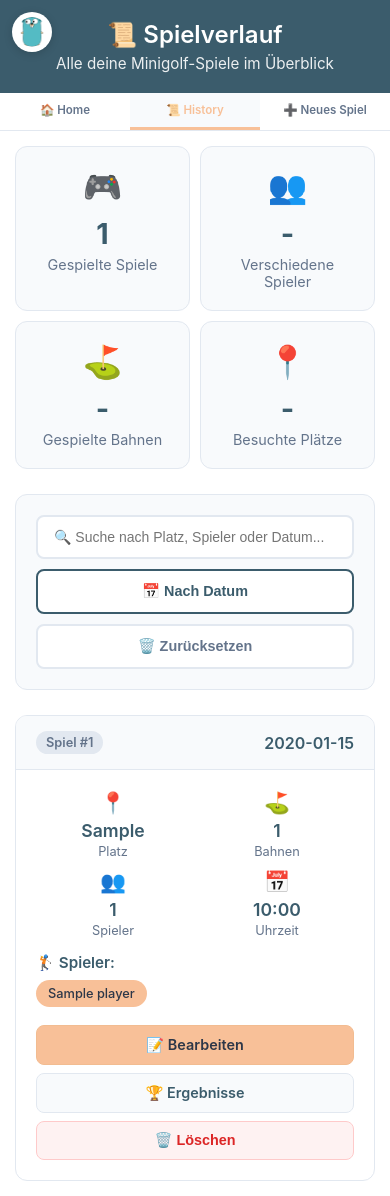
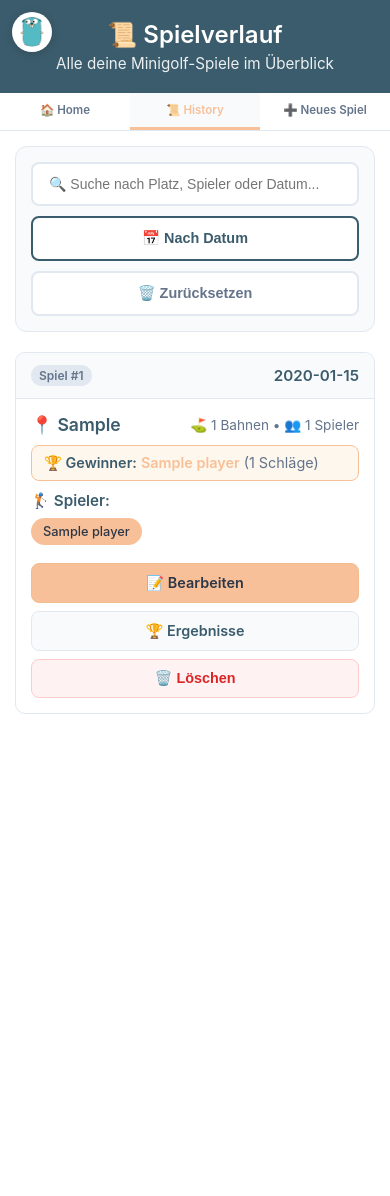
Before and after one commit to michaelbuzek/gopher-app-dev, a Flask app: page /history in a window 390 px wide. After the commit the page ends 714 px from the top, so only its background shows below. Run offline with Flask 3, Linux system fonts and the light colour scheme; tables that the repository leaves empty hold one stand-in row (values such as "Sample post").

Commit message:
Design anpassungen für iPhone

```diff
--- a/templates/history.html
+++ b/templates/history.html
@@ -125,54 +125,16 @@
         }
 
         .content {
-            padding: 25px 20px;
+            padding: 20px;
             background: #ffffff;
-        }
-
-        .stats-overview {
-            display: grid;
-            grid-template-columns: repeat(auto-fit, minmax(160px, 1fr));
-            gap: 15px;
-            margin-bottom: 25px;
-        }
-
-        .stat-card {
-            background: #f8fafc;
-            padding: 20px;
-            border-radius: 12px;
-            text-align: center;
-            border: 1px solid #e2e8f0;
-            transition: all 0.3s ease;
-        }
-
-        .stat-card:hover {
-            transform: translateY(-2px);
-            box-shadow: 0 4px 12px rgba(0, 0, 0, 0.08);
-        }
-
-        .stat-icon {
-            font-size: 2em;
-            margin-bottom: 10px;
-        }
-
-        .stat-number {
-            font-size: 1.8em;
-            font-weight: bold;
-            color: #3b5c6c;
-            margin-bottom: 5px;
-        }
-
-        .stat-label {
-            color: #64748b;
-            font-size: 0.9em;
         }
 
         .search-filter {
             background: #f8fafc;
-            padding: 20px;
+            padding: 15px;
             border-radius: 12px;
             border: 1px solid #e2e8f0;
-            margin-bottom: 25px;
+            margin-bottom: 20px;
         }
 
         .search-row {
@@ -238,22 +200,23 @@
 
         .game-card {
             background: white;
-            border-radius: 12px;
+            border-radius: 10px;
             border: 1px solid #e2e8f0;
             overflow: hidden;
             transition: all 0.3s ease;
+            margin-bottom: 3px;
         }
 
         .game-card:hover {
-            transform: translateY(-2px);
-            box-shadow: 0 8px 25px rgba(0, 0, 0, 0.08);
+            transform: translateY(-1px);
+            box-shadow: 0 4px 15px rgba(0, 0, 0, 0.06);
             border-color: #f8c098;
         }
 
         .game-header {
             background: #f8fafc;
             color: #3b5c6c;
-            padding: 15px 20px;
+            padding: 12px 15px;
             display: flex;
             justify-content: space-between;
             align-items: center;
@@ -263,20 +226,57 @@
         .game-id {
             background: #e2e8f0;
             color: #64748b;
-            padding: 4px 10px;
-            border-radius: 12px;
-            font-size: 0.8em;
+            padding: 3px 8px;
+            border-radius: 10px;
+            font-size: 0.75em;
             font-weight: 600;
         }
 
         .game-date {
-            font-size: 1em;
+            font-size: 0.95em;
             font-weight: 600;
             color: #3b5c6c;
         }
 
         .game-body {
-            padding: 20px;
+            padding: 15px;
+        }
+
+        .game-summary {
+            display: flex;
+            justify-content: space-between;
+            align-items: center;
+            margin-bottom: 10px;
+        }
+
+        .game-place {
+            font-size: 1.1em;
+            font-weight: 600;
+            color: #3b5c6c;
+        }
+
+        .game-details {
+            font-size: 0.85em;
+            color: #64748b;
+        }
+
+        .winner-info {
+            background: #fef7ed;
+            border: 1px solid #f8c098;
+            padding: 8px 12px;
+            border-radius: 8px;
+            margin-bottom: 10px;
+            font-size: 0.9em;
+        }
+
+        .winner-info .winner-label {
+            color: #3b5c6c;
+            font-weight: 600;
+        }
+
+        .winner-info .winner-name {
+            color: #f8c098;
+            font-weight: 600;
         }
 
         .game-info {
@@ -600,30 +600,6 @@
         </div>
 
         <div class="content">
-            <!-- Statistiken Übersicht -->
-            <div class="stats-overview">
-                <div class="stat-card">
-                    <div class="stat-icon">🎮</div>
-                    <div class="stat-number" id="totalGames">{{ games|length }}</div>
-                    <div class="stat-label">Gespielte Spiele</div>
-                </div>
-                <div class="stat-card">
-                    <div class="stat-icon">👥</div>
-                    <div class="stat-number" id="totalPlayers">-</div>
-                    <div class="stat-label">Verschiedene Spieler</div>
-                </div>
-                <div class="stat-card">
-                    <div class="stat-icon">⛳</div>
-                    <div class="stat-number" id="totalTracks">-</div>
-                    <div class="stat-label">Gespielte Bahnen</div>
-                </div>
-                <div class="stat-card">
-                    <div class="stat-icon">📍</div>
-                    <div class="stat-number" id="totalPlaces">-</div>
-                    <div class="stat-label">Besuchte Plätze</div>
-                </div>
-            </div>
-
             <!-- Suche und Filter -->
             <div class="search-filter">
                 <div class="search-row">
@@ -643,28 +619,29 @@
                             <div class="game-date">{{ game.date }}</div>
                         </div>
                         <div class="game-body">
-                            <div class="game-info">
-                                <div class="info-item">
-                                    <div class="info-icon">📍</div>
-                                    <div class="info-value">{{ game.place }}</div>
-                                    <div class="info-label">Platz</div>
+                            <div class="game-summary">
+                                <div class="game-place">📍 {{ game.place }}</div>
+                                <div class="game-details">⛳ {{ game.track_count }} Bahnen • 👥 {{ game.players|length }} Spieler</div>
+                            </div>
+
+                            {% if game.players %}
+                                {% set ns = namespace(winner=None, min_score=999) %}
+                                {% for player in game.players %}
+                                    {% set total = player.get_total_score() %}
+                                    {% if total > 0 and total < ns.min_score %}
+                                        {% set ns.min_score = total %}
+                                        {% set ns.winner = player.name %}
+                                    {% endif %}
+                                {% endfor %}
+
+                                {% if ns.winner %}
+                                <div class="winner-info">
+                                    <span class="winner-label">🏆 Gewinner:</span>
+                                    <span class="winner-name">{{ ns.winner }}</span>
+                                    <span style="color: #64748b;">({{ ns.min_score }} Schläge)</span>
                                 </div>
-                                <div class="info-item">
-                                    <div class="info-icon">⛳</div>
-                                    <div class="info-value">{{ game.track_count }}</div>
-                                    <div class="info-label">Bahnen</div>
-                                </div>
-                                <div class="info-item">
-                                    <div class="info-icon">👥</div>
-                                    <div class="info-value">{{ game.players|length }}</div>
-                                    <div class="info-label">Spieler</div>
-                                </div>
-                                <div class="info-item">
-                                    <div class="info-icon">📅</div>
-                                    <div class="info-value">{{ game.created_at.strftime('%H:%M') if game.created_at else 'N/A' }}</div>
-                                    <div class="info-label">Uhrzeit</div>
-                                </div>
-                            </div>
+                                {% endif %}
+                            {% endif %}
 
                             <div class="players-section">
                                 <div class="players-title">🏌️ Spieler:</div>
@@ -734,27 +711,6 @@
       } catch (e) {
           console.error('Fehler beim Laden der Spiele:', e);
           games = [];
-      }
-
-      // Statistiken berechnen
-      function calculateStats() {
-          if (!games || games.length === 0) return;
-
-          const uniquePlayers = new Set();
-          const uniquePlaces = new Set();
-          let totalTracks = 0;
-
-          games.forEach(game => {
-              game.players.forEach(player => {
-                  uniquePlayers.add(player.name);
-              });
-              uniquePlaces.add(game.place);
-              totalTracks += game.track_count;
-          });
-
-          document.getElementById('totalPlayers').textContent = uniquePlayers.size;
-          document.getElementById('totalPlaces').textContent = uniquePlaces.size;
-          document.getElementById('totalTracks').textContent = totalTracks;
       }
 
       // Suche funktionalität
@@ -851,7 +807,6 @@
 
                           // Statistiken aktualisieren
                           games = games.filter(g => g.id !== currentGameId);
-                          calculateStats();
 
                           // Prüfen ob keine Spiele mehr da sind
                           if (games.length === 0) {
@@ -905,7 +860,7 @@
 
       // Initial Setup
       document.addEventListener('DOMContentLoaded', function() {
-          calculateStats();
+          console.log('History page loaded');
       });
   </script>
 </body>
```
Also changed, not shown: templates/index.html (+16 -10 lines), templates/score_detail.html (+10 -1 lines).
